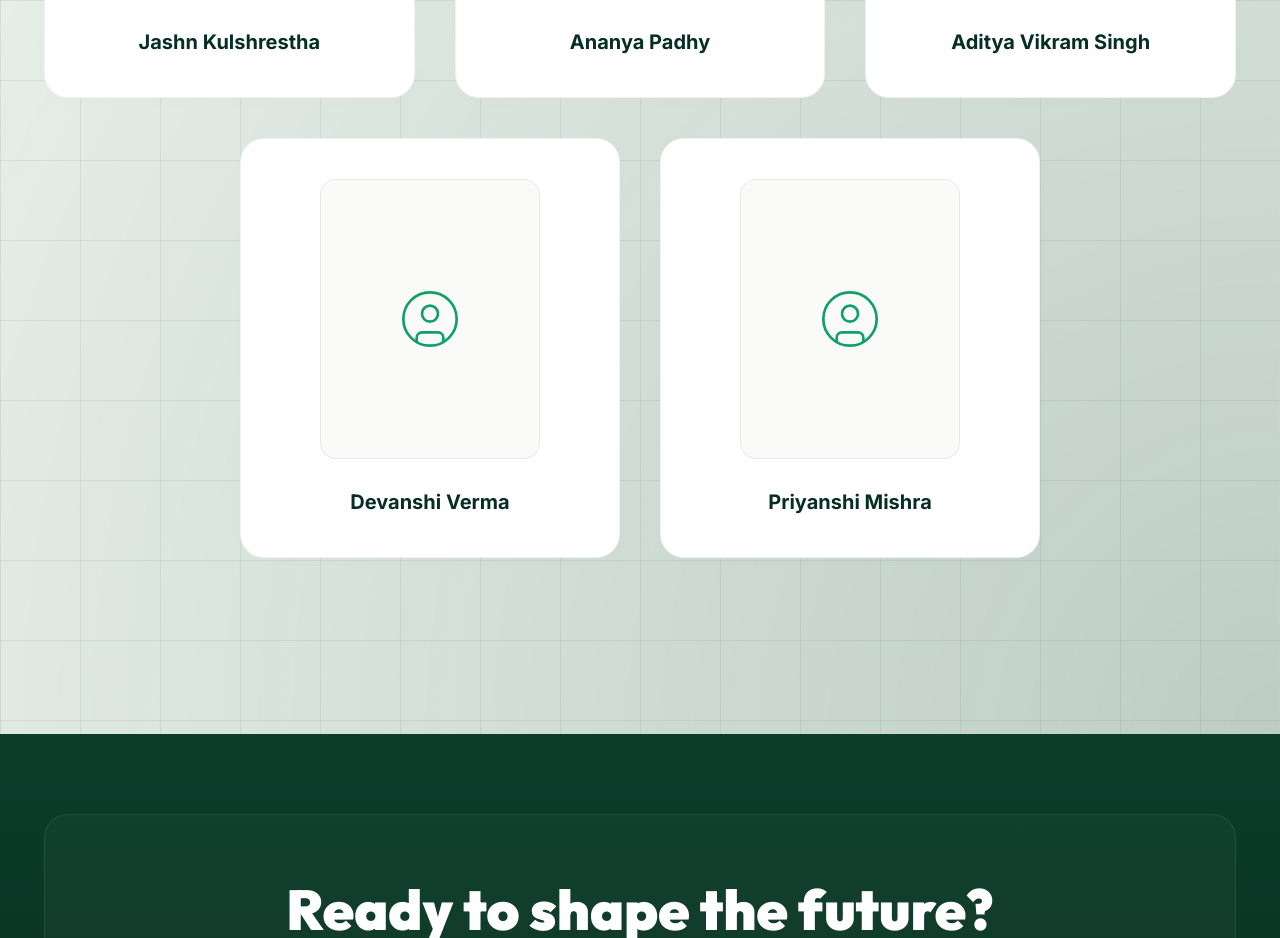
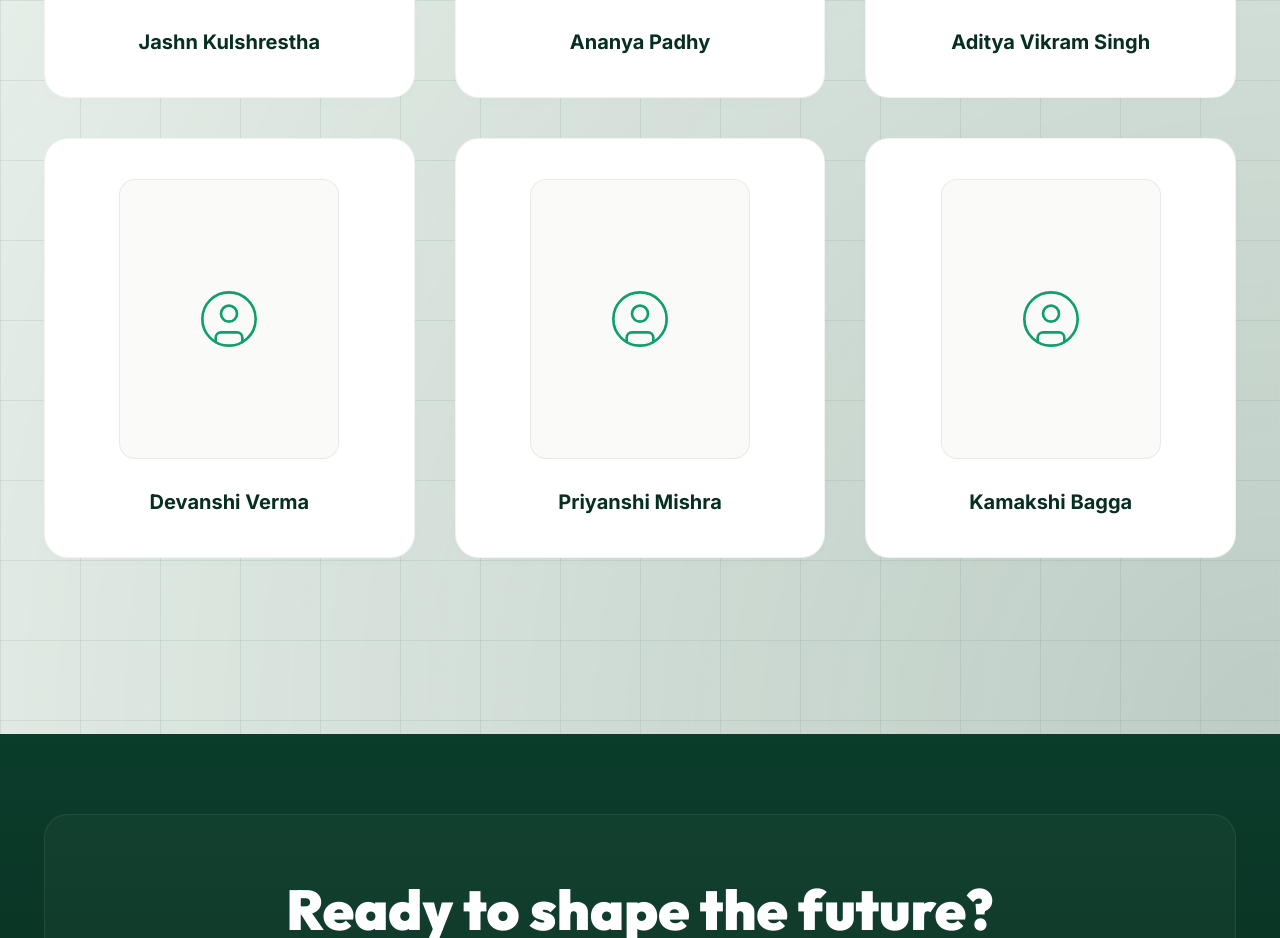
Before and after one commit to Sid4030/greenobaiter, a React (Vite) app: page /contributors in a window 1280 px wide. Shown: the part 3360-4298 px from the top of the page. Built offline with nearby package versions, Linux system fonts and the light colour scheme; no server answers.

Commit message:
added kamakshi

```diff
--- a/src/pages/Contributors.jsx
+++ b/src/pages/Contributors.jsx
@@ -98,6 +98,7 @@ export default function Contributors() {
                 },
                 { name: "Devanshi Verma", role: "", dept: "", image: null },
                 { name: "Priyanshi Mishra", role: "", dept: "", image: null },
+                { name: "Kamakshi Bagga", role: "", dept: "", image: null },
             ],
         },
     ];
```
